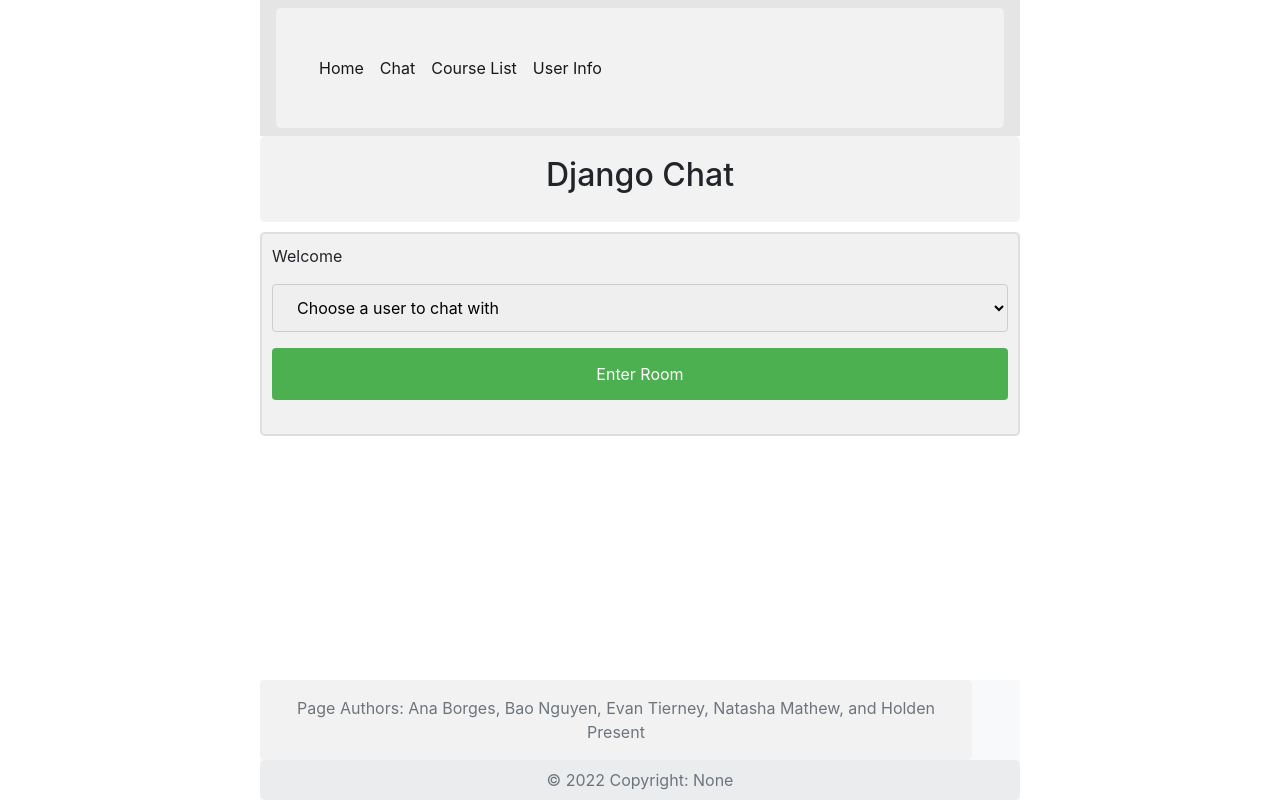
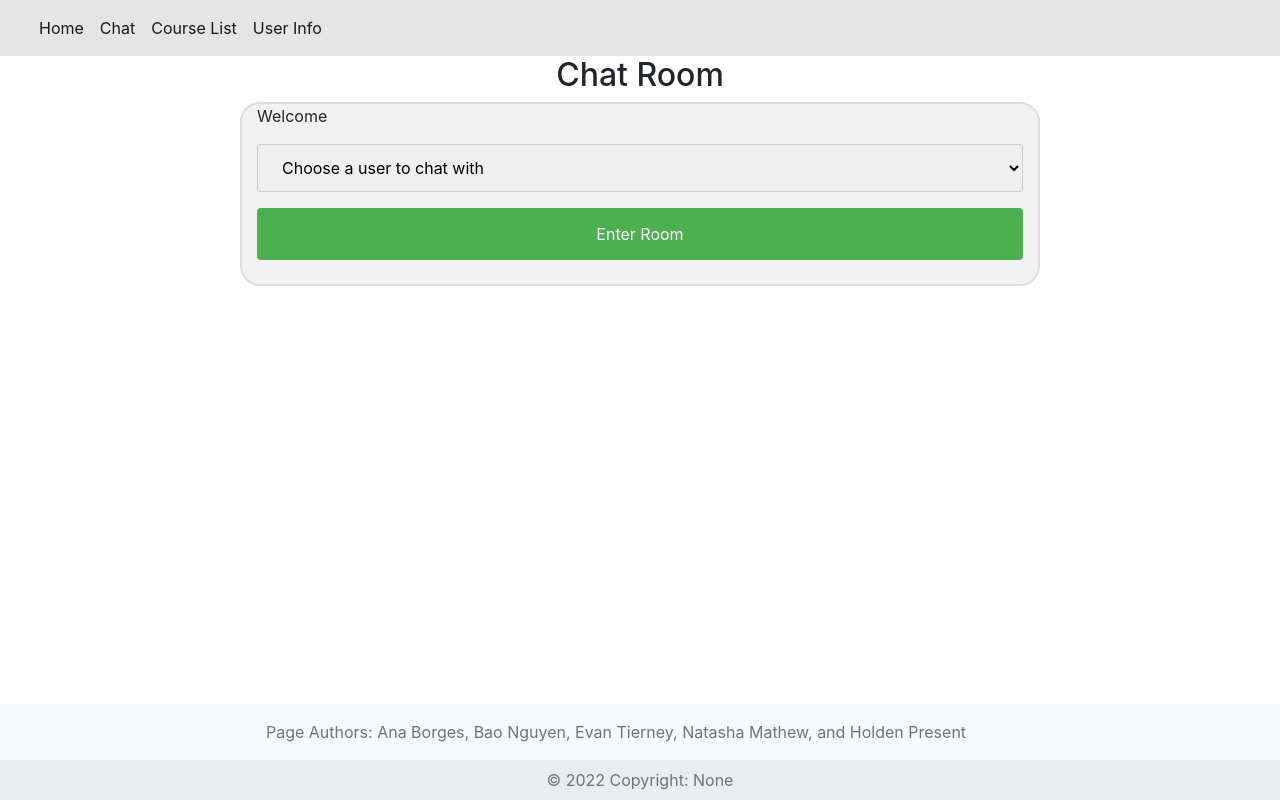
Before and after one commit to evanjtierney/Study-buddy, a Django app: page /study_buddy_app/home/ in a window 1280 px wide. Run offline with Django 4.2, Linux system fonts and the light colour scheme; data comes from the database, SQL or seed files in the repository; both versions use the stored data as it was after the commit; some libraries are stand-ins or nearby versions.

Commit message:
it looks better?

```diff
--- a/study_buddy_app/templates/study_buddy_app/chat.html
+++ b/study_buddy_app/templates/study_buddy_app/chat.html
@@ -30,16 +30,13 @@
 <style>
 body {
   margin: 0 auto;
-  max-width: 800px;
-  padding: 0 20px;
 }
 
 .container {
   border: 2px solid #dedede;
   background-color: #f1f1f1;
-  border-radius: 5px;
-  padding: 10px;
-  margin: 10px 0;
+  border-radius: 20px;
+  max-width: 800px;
 }
 
 .darker {
@@ -55,7 +52,7 @@
 
 .container img {
   float: left;
-  max-width: 60px;
+  max-width: 50px;
   width: 100%;
   margin-right: 20px;
   border-radius: 50%;
@@ -118,7 +115,7 @@
 <body class="d-flex flex-column min-vh-100">
 
 <div align="center">
-    <h2>Django Chat</h2>
+    <h2>Chat Room</h2>
 </div>
 
 
@@ -149,11 +146,7 @@
     background-color: #45a049;
     }
 
-    div {
-    border-radius: 5px;
-    background-color: #f2f2f2;
-    padding: 20px;
-    }
+
     </style>
 
     <form id="post-form" method="POST" action="/study_buddy_app/home/checkview">
--- a/study_buddy_app/templates/study_buddy_app/room.html
+++ b/study_buddy_app/templates/study_buddy_app/room.html
@@ -56,7 +56,7 @@
 </head>
 <body>
 
-<h2>{{room}} - DjChat</h2>
+<h2>Chat: {{room}}</h2>
 
 <div id="display">
 
```
Also changed, not shown: db.sqlite3.
